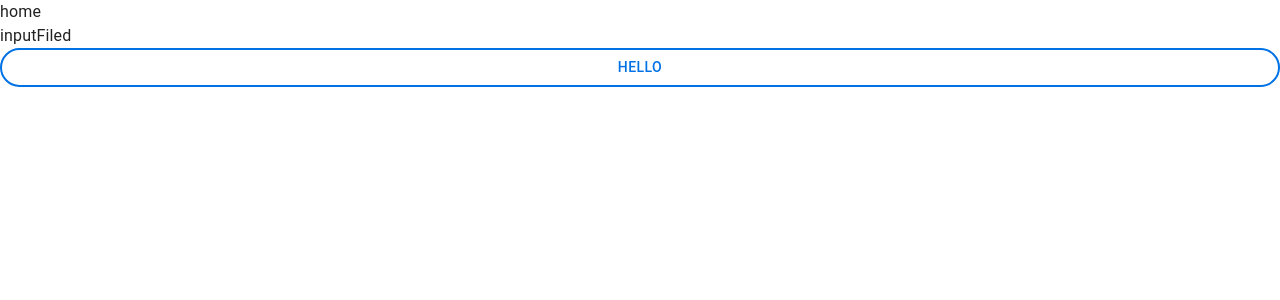
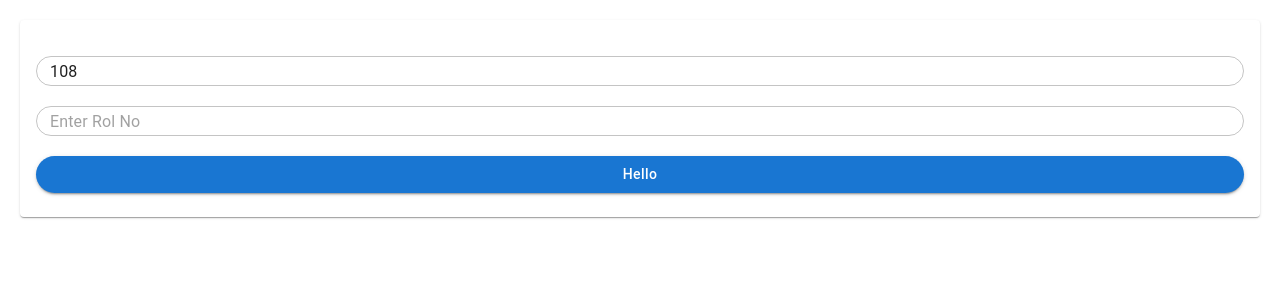
Before and after one commit to nknitish/taxCalculator, a React (Create React App) app: page / in a window 1280 px wide. Shown: the top 300 px of the page. Built offline with nearby package versions, Linux system fonts and the light colour scheme.

Commit message:
Crated Atoms

```diff
--- a/src/components/atom/Button/Button.jsx
+++ b/src/components/atom/Button/Button.jsx
@@ -1,17 +1,13 @@
-import { styled, Button as MuiButton } from "@mui/material";
-import Colors from "../../../theme/Colors";
+import { Button as MuiButton, styled } from "@mui/material";
 
 const StyledButton = styled(MuiButton)`
-  color: ${Colors.navyBlue};
-  border: 2px solid ${Colors.navyBlue};
-  :hover {
-    border: 2px solid ${Colors.navyBlue};
-  }
+  margin-top: 20px;
   border-radius: 20px;
+  text-transform: capitalize;
 `;
 
 const Button = ({ text, ...props }) => (
-  <StyledButton variant="outlined" fullWidth {...props}>
+  <StyledButton variant="contained" fullWidth {...props}>
     {text}
   </StyledButton>
 );
--- /dev/null
+++ b/src/components/atom/Card/Card.jsx
@@ -0,0 +1,13 @@
+import React from "react";
+import { Card as MuiCard, CardContent, styled } from "@mui/material";
+
+const StyledCard = styled(MuiCard)`
+  margin: 20px;
+`;
+const Card = (props) => (
+  <StyledCard {...props}>
+    <CardContent>{props?.children}</CardContent>
+  </StyledCard>
+);
+
+export { Card };
--- a/src/components/atom/InputField/InputField.jsx
+++ b/src/components/atom/InputField/InputField.jsx
@@ -1,7 +1,13 @@
-import React from "react";
+import { OutlinedInput, styled } from "@mui/material";
 
-const InputField = () => {
-  return <div>inputFiled</div>;
-};
+const StyledTextFiled = styled(OutlinedInput)`
+  margin-top: 20px;
+  height: 30px;
+  border-radius: 20px;
+`;
+
+const InputField = (props) => (
+  <StyledTextFiled fullWidth type="number" {...props} />
+);
 
 export { InputField };
--- a/src/components/templates/Home/Home.jsx
+++ b/src/components/templates/Home/Home.jsx
@@ -1,13 +1,21 @@
-import React from "react";
+import React, { useState } from "react";
 import { Button } from "../../atom/Button/Button";
+import { Card } from "../../atom/Card/Card";
 import { InputField } from "../../atom/InputField/InputField";
 
 const Home = () => {
+  const [name, setName] = useState(108);
   return (
     <div>
-      home
-      <InputField />
-      <Button text={"Hello"} />
+      <Card>
+        <InputField
+          placeholder="Ente nae"
+          value={name}
+          onChange={(e) => setName(e.target.value)}
+        />
+        <InputField placeholder="Enter Rol No " />
+        <Button text={"Hello"} onClick={() => alert("Hellow ")} />
+      </Card>
     </div>
   );
 };
```
